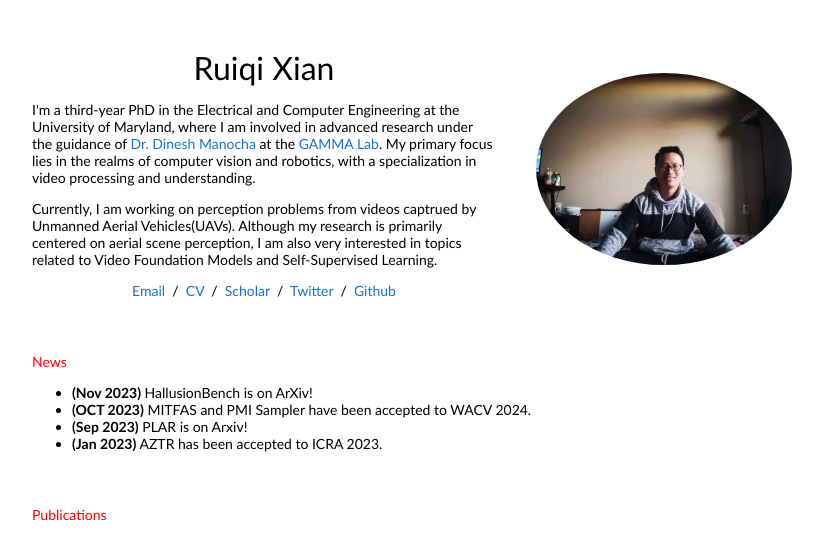
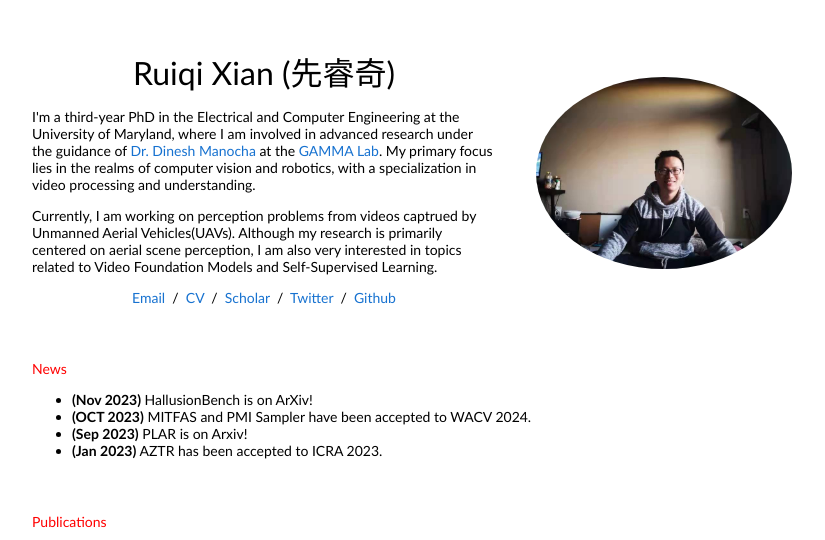
Before and after one commit to Ricky-Xian/Ricky-Xian.github.io, a plain HTML site: page index.html in a window 1280 px wide. Shown: the top 540 px of the page, without its empty margins (228-1053 px from the left). Drawn offline with Linux system fonts and the light colour scheme.

Commit message:
4 commit

```diff
--- a/index.html
+++ b/index.html
@@ -20,7 +20,7 @@
             <tr style="padding:0px">
               <td style="padding:2.5%;width:63%;vertical-align:middle">
                 <p class="name" style="text-align: center;">
-                  Ruiqi Xian
+                  Ruiqi Xian (先睿奇)
                 </p>
                 <p>I'm a third-year PhD in the Electrical and Computer Engineering at the University of Maryland, where I am involved in advanced research under the guidance of <a href="https://scholar.google.com/citations?user=X08l_4IAAAAJ&hl=en">Dr. Dinesh Manocha</a> at the <a href="https://gamma.umd.edu/">GAMMA Lab</a>. My primary focus lies in the realms of computer vision and robotics, with a specialization in video processing and understanding.
                 </p>
```
